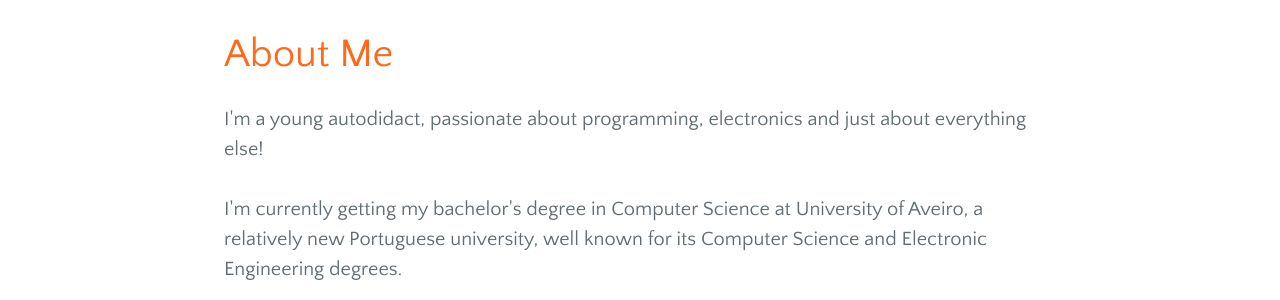
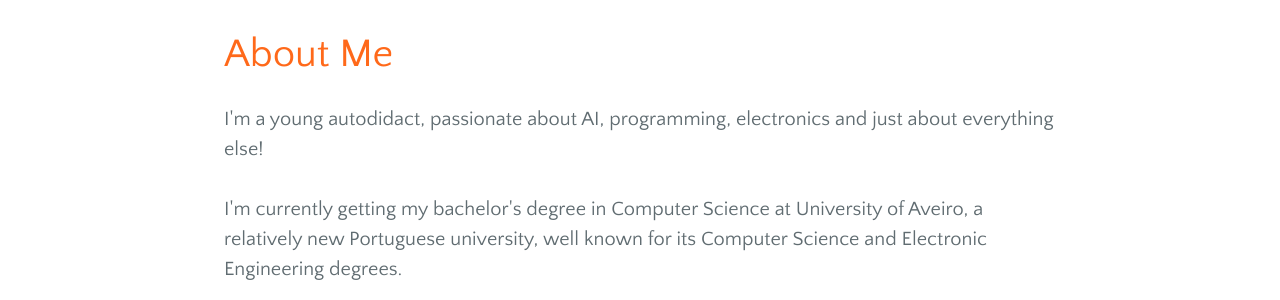
Before and after one commit to obiwit/obiwit.github.io, a Jekyll site: the page built from index.html, in a window 1280 px wide and 900 px high. Shown: the part 378-678 px from the top of the window. Built offline with Jekyll 4.4.1, drawn with Linux system fonts in a browser that asks for light colours; nearby versions of some CDN libraries.

Commit message:
minor tweaks

```diff
--- a/_config.yml
+++ b/_config.yml
@@ -43,8 +43,8 @@
   github_username:        obiwit
   linkedin_username:      obiwit
   kaggle_username:        obiwit
+  twitter_username:       obiwit
   #stackoverflow_username: 3059443/obiwit
-  #twitter_username:
   #google_plus_username:
   #facebook_username:
 
--- a/_includes/page-footer.html
+++ b/_includes/page-footer.html
@@ -21,6 +21,13 @@
         </a>
       </li>
     {% endif %}
+    {% if site.author.twitter_username %}
+      <li>
+        <a href="https://twitter.com/{{ site.author.twitter_username }}"  aria-label="my twitter account">
+          <i class="fa fa-twitter-square fa-3x"></i>
+        </a>
+      </li>
+    {% endif %}
     {% if site.author.kaggle_username %}
       <li>
         <a href="https://www.kaggle.com/{{ site.author.kaggle_username }}" aria-label="my kaggle profile">
@@ -32,13 +39,6 @@
       <li>
         <a href="https://stackoverflow.com/users/{{ site.author.stackoverflow_username }}"  aria-label="my stackoverflow profile">
           <i class="fa fa-stack-overflow fa-3x"></i>
-        </a>
-      </li>
-    {% endif %}
-    {% if site.author.twitter_username %}
-      <li>
-        <a href="https://twitter.com/{{ site.author.twitter_username }}"  aria-label="my twitter account">
-          <i class="fa fa-twitter-square fa-3x"></i>
         </a>
       </li>
     {% endif %}
--- a/blog/basics/ml_context.html
+++ b/blog/basics/ml_context.html
@@ -41,5 +41,5 @@
   <hr>
   <p>I think that does it! If you want to read more about these topics, or how they compare, I found <a href="https://stats.stackexchange.com/a/21669/198804">this great StackExchange Stats answer</a>, and the Wikipedia entries on these topics are also useful.</p>
   <br/><br/><sup id="fn1">1. [Head over to the <a href="https://en.wikipedia.org/wiki/Artificial_intelligence#cite_note-Definition_of_AI-1">Wikipedia entry for AI</a> for a more comprehensive definition of AI.] <a href="#ref1" title="Jump back to footnote 1 in the text.">↩</a></sup>
-  <br/><sup id="fn2">2. [More on what Unsupervised Machine Learning means <a href-"types_learning.html">here</a>.] <a href="#ref2" title="Jump back to footnote 2 in the text.">↩</a></sup>
+  <br/><sup id="fn2">2. [More on what Unsupervised Machine Learning means <a href="types_learning.html">here</a>.] <a href="#ref2" title="Jump back to footnote 2 in the text.">↩</a></sup>
 </div>
--- a/blog/basics/what_is_ml.html
+++ b/blog/basics/what_is_ml.html
@@ -36,7 +36,7 @@
   <p>Before ending this post, I just wanted to leave you with a few quick tips on how you can mitigate underfitting and overfitting<sup><a href="#fn5" id="ref5">5</a></sup>:</p>
   <ul>
     <li>For underfitting, you want to make your algorithm more flexible – adding more features per training example is one way to do so.</li>
-    <li>For overfitting, you want to make your algorithm more rigid, or less wobbly – using less features per training example, and using more training examples are ways to do so.</li>
+    <li>For overfitting, you want to make your algorithm more rigid, or less wobbly – using less features per training example, and using more training examples are ways to do so. You also probably want to add <strong>regularization</strong> to your algorithm.</li>
   </ul>
   <br/>
   <p class="small"><em><strong>Note</strong>: I plan to come back to this article to add Reinforcement Learning and (probably in another update) complete Unsupervised Learning as well – but I would like to have a deeper understanding of them before I do that, so it may take a little while… but then I’ll be able to take that ‘(Supervised)’ off the title, so it’ll be awesome! :D</em></p>
--- a/blog/misc/more_resources.html
+++ b/blog/misc/more_resources.html
@@ -11,7 +11,7 @@
   <p>If you want to learn more about Machine Learning, the good news is there are plenty of resources to get you learning out there! The bad news is there really are plenty of resources out there!</p>
   <p>Here's what I'd recommend doing:</p>
   <h2>In terms of Online Courses, Videos and MOOCs</h2>
-  <p>Check out <a href="https://www.coursera.org/learn/machine-learning">Stanford/Andrew Ng's Coursera course</a>. It gives a great overview on Machine Learning. After that, Andrew Ng has also recently done <a href="https://www.coursera.org/specializations/deep-learning">a specialization on Neural Networks and Deep Learning, also on Coursera</a>, so that's something you also pursue ;)</p>
+  <p>Check out <a href="https://www.coursera.org/learn/machine-learning">Stanford/Andrew Ng's Coursera course</a>. It gives a great overview on Machine Learning. After that, Andrew Ng has also recently done <a href="https://www.coursera.org/specializations/deep-learning">a specialization on Neural Networks and Deep Learning, also on Coursera</a>, so that's something you may also pursue ;)</p>
   <h2>In Terms of Books</h2>
   <p>In terms of books, in reading order, I'd recommend:</p>
   <ol>
--- a/index.html
+++ b/index.html
@@ -6,7 +6,7 @@
 
 <div id="home">
   <h1>About Me</h1>
-  <p>I'm a young autodidact, passionate about programming, electronics and just about everything else!</p>
+  <p>I'm a young autodidact, passionate about AI, programming, electronics and just about everything else!</p>
 
   <p class="separated">I'm currently getting my bachelor's degree in Computer Science at University of Aveiro, a relatively new Portuguese university, well known for its Computer Science and Electronic Engineering degrees.</p>
   <p>I'm very independent and self-motivated - I love to learn new things! I have done (and still do) several online courses (MOOCs), related not only to Computer Science</p><ul>
```
